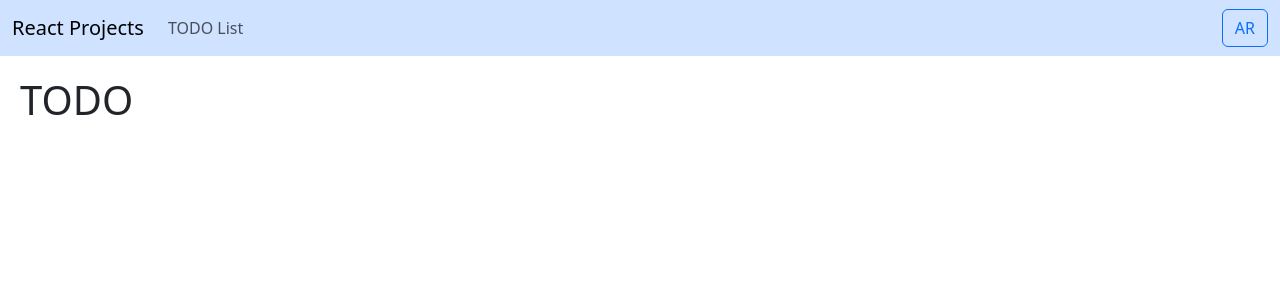
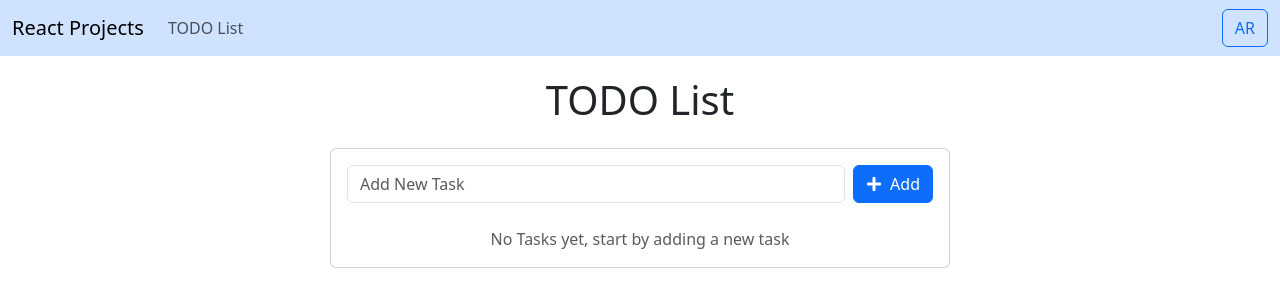
Before and after one commit to m7mdaljml/react, a React (Vite) app: page /todo in a window 1280 px wide. Shown: the top 306 px of the page. Built offline with nearby package versions, Linux system fonts and the light colour scheme.

Commit message:
feat: implement TODO list application with i18n support

```diff
--- a/package.json
+++ b/package.json
@@ -11,8 +11,11 @@
   },
   "dependencies": {
     "bootstrap": "^5.3.8",
+    "i18next": "^26.0.8",
     "react": "^19.2.5",
     "react-dom": "^19.2.5",
+    "react-i18next": "^17.0.6",
+    "react-icons": "^5.6.0",
     "react-router-dom": "^7.14.2"
   },
   "devDependencies": {
--- a/src/App.tsx
+++ b/src/App.tsx
@@ -5,7 +5,7 @@ import { routes } from "./sitemap";
 import "./assets/style/index.css";
 import "bootstrap/dist/css/bootstrap.min.css";
 import "bootstrap/dist/js/bootstrap.bundle.min.js";
-
+import "./i18n/index.i18n";
 const router = createBrowserRouter(routes);
 
 createRoot(document.getElementById("root")!).render(
--- /dev/null
+++ b/src/i18n/ar.i18n.ts
@@ -0,0 +1,7 @@
+export default {
+  todo: {
+    addNewTask: "أضف مهمة جديدة",
+    add: "أضف",
+    noTasks: "لا توجد مهام بعد، ابدأ بإضافة مهمة جديدة",
+  },
+};
--- /dev/null
+++ b/src/i18n/en.i18n.ts
@@ -0,0 +1,7 @@
+export default {
+  todo: {
+    addNewTask: "Add New Task",
+    add: "Add",
+    noTasks: "No Tasks yet, start by adding a new task",
+  },
+};
--- /dev/null
+++ b/src/i18n/index.i18n.ts
@@ -0,0 +1,21 @@
+import i18n from "i18next";
+import { initReactI18next } from "react-i18next";
+
+import en from "./en.i18n";
+import ar from "./ar.i18n";
+
+const savedLang = localStorage.getItem("lang") || "en";
+
+i18n.use(initReactI18next).init({
+  resources: {
+    en: { translation: en },
+    ar: { translation: ar },
+  },
+  lng: savedLang,
+  fallbackLng: "en",
+  interpolation: {
+    escapeValue: false,
+  },
+});
+
+export default i18n;
--- a/src/presentation/components/navbar/index.tsx
+++ b/src/presentation/components/navbar/index.tsx
@@ -1,10 +1,11 @@
 import { Link } from "react-router-dom";
 import { routes } from "../../../sitemap";
-import type { AppRoute } from "../../../domain/meta/i-types";
 import { useEffect, useState } from "react";
+import i18n from "../../../i18n/index.i18n";
+import type { TAppRoute } from "../../../domain/meta/i-types";
 
-const extractRoutes = (routeList: AppRoute[], parentPath = "") => {
-  let result = [] as AppRoute[];
+const extractRoutes = (routeList: TAppRoute[], parentPath = "") => {
+  let result = [] as TAppRoute[];
   routeList.forEach((route) => {
     const fullPath = route.path ? `${parentPath}${route.path}` : parentPath;
     if (route.handle?.label) {
@@ -30,11 +31,12 @@ const Navbar = () => {
   useEffect(() => {
     document.documentElement.dir = lang == "ar" ? "rtl" : "ltr";
     document.documentElement.lang = lang;
+    i18n.changeLanguage(lang);
     localStorage.setItem("lang", lang);
   }, [lang]);
 
   const toggleLang = () => {
-    setLang((l) => (l == "en" ? "ar" : "en"));
+    setLang((lang) => (lang == "en" ? "ar" : "en"));
   };
 
   return (
--- a/src/presentation/pages/todo-app/index.tsx
+++ b/src/presentation/pages/todo-app/index.tsx
@@ -1,5 +1,116 @@
+import { useState, useEffect } from "react";
+import { useTranslation } from "react-i18next";
+import { FaPlus, FaTrash, FaCheck } from "react-icons/fa";
+import type { TTask } from "../../../domain/meta/i-types";
+
 const TODO = () => {
-  return <h1>TODO</h1>;
+  const [newTask, setNewTask] = useState({
+    text: "",
+    done: false,
+    date: new Date().toISOString(),
+  });
+  const [tasks, setTasks] = useState<TTask[]>(() => {
+    const stored = localStorage.getItem("tasks");
+    return stored ? JSON.parse(stored) : [];
+  });
+  const { t } = useTranslation();
+
+  const handleAddTask = () => {
+    if (newTask.text.trim() !== "") {
+      setTasks([newTask, ...tasks]);
+      setNewTask({ text: "", done: false, date: new Date().toISOString() });
+    }
+  };
+
+  useEffect(() => {
+    localStorage.setItem("tasks", JSON.stringify(tasks));
+  }, [tasks]);
+
+  return (
+    <>
+      <h1 className="d-flex justify-content-center">TODO List</h1>
+      <div className="card mt-4 w-50 mx-auto">
+        <div className="card-body">
+          {/* Input Area */}
+          <div className="d-flex gap-2 ">
+            <input
+              value={newTask.text}
+              onChange={(e) =>
+                setNewTask({
+                  ...newTask,
+                  text: e.target.value,
+                  date: new Date().toISOString(),
+                })
+              }
+              type="text"
+              className="form-control"
+              placeholder={t("todo.addNewTask")}
+            />
+            <button
+              className="btn btn-primary d-flex gap-2 align-items-center"
+              onClick={handleAddTask}
+            >
+              <FaPlus /> {t("todo.add")}
+            </button>
+          </div>
+          {/* list */}
+          <div className="list-group mt-4">
+            {/* if there are any task appear list */}
+            {tasks.length ? (
+              tasks.map((task, index) => (
+                <div
+                  key={index}
+                  className="list-group-item d-flex justify-content-between align-items-center"
+                >
+                  <span
+                    className={
+                      task.done
+                        ? "text-decoration-line-through  text-success"
+                        : ""
+                    }
+                  >
+                    {task.text} -
+                    <small className="text-muted m-1">
+                      {new Date(task.date).toLocaleString()}
+                    </small>
+                  </span>
+                  <div className="d-flex gap-2">
+                    {/* if the task is not done appear this button to mark it as done */}
+                    {!task.done ? (
+                      <button
+                        className="btn btn-outline-success border-0 d-flex align-items-center"
+                        onClick={() =>
+                          setTasks(
+                            tasks.map((t, i) =>
+                              i === index ? { ...t, done: !t.done } : t,
+                            ),
+                          )
+                        }
+                      >
+                        <FaCheck />
+                      </button>
+                    ) : // if the task is done dont appear any button
+                    null}
+                    <button
+                      className="btn btn-outline-danger border-0 d-flex align-items-center"
+                      onClick={() =>
+                        setTasks(tasks.filter((_item, i) => i !== index))
+                      }
+                    >
+                      <FaTrash />
+                    </button>
+                  </div>
+                </div>
+              ))
+            ) : (
+              // if there is no task appear this message
+              <span className="text-muted mx-auto">{t("todo.noTasks")}</span>
+            )}
+          </div>
+        </div>
+      </div>
+    </>
+  );
 };
 
 export default TODO;
```
Also changed, not shown: src/domain/meta/i-types.ts (+8 -2 lines), 2 other files (tests, documents, lock files or other folders).
